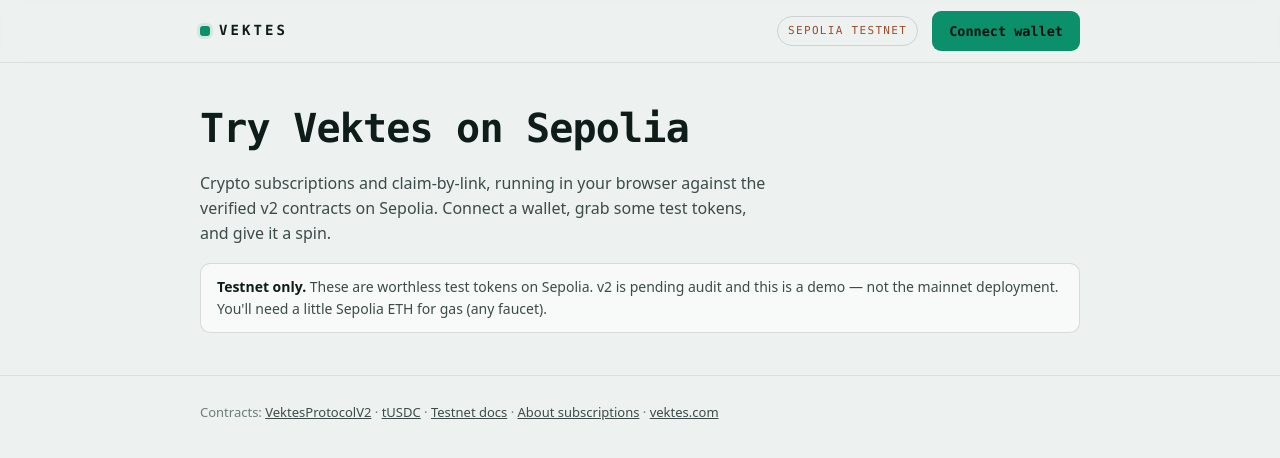
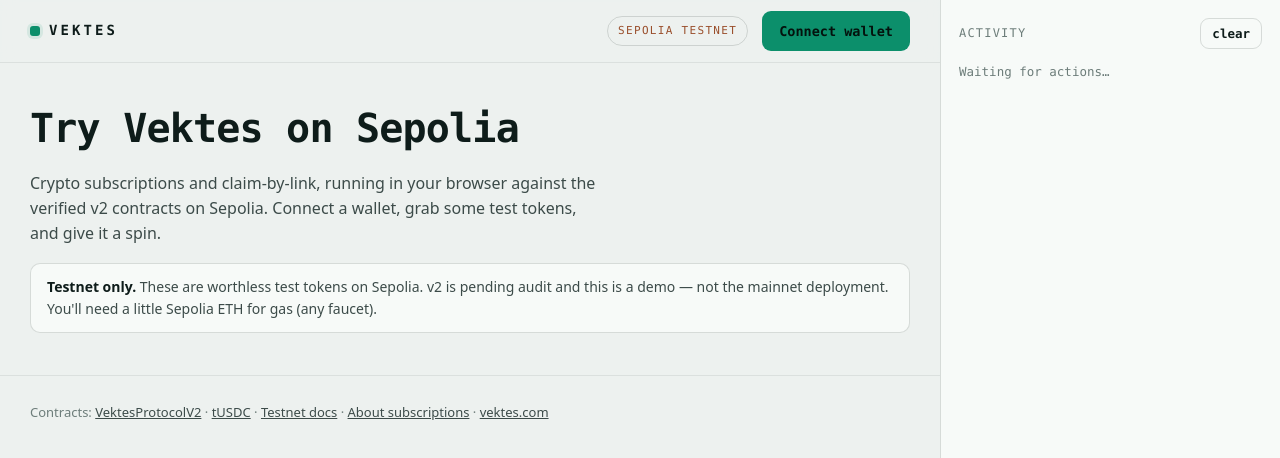
Before and after one commit to bontidy/vektes-site, a website: page try.html in a window 1280 px wide. Shown: the top 458 px of the page. Drawn offline with Linux system fonts and the light colour scheme.

Commit message:
try: activity log becomes a fixed vertical side panel on wide screens (inline on mobile) + clear button

```diff
--- a/try.html
+++ b/try.html
@@ -60,10 +60,19 @@
   .plan{border:1px solid var(--line-2);border-radius:11px;padding:14px;margin-top:12px;background:var(--raise)}
   .plan .t{font-family:var(--mono);font-size:12.5px;color:var(--ink-2);word-break:break-all}
   .plan .acts{margin-top:10px;display:flex;flex-wrap:wrap;gap:8px}
-  #log{font-family:var(--mono);font-size:12.5px;line-height:1.7;background:var(--surface);border:1px solid var(--line-2);border-radius:12px;padding:14px 16px;margin-top:20px;max-height:230px;overflow:auto}
+  #logPanel{margin-top:22px}
+  #logHead{display:flex;justify-content:space-between;align-items:center;font-family:var(--mono);font-size:12px;letter-spacing:.1em;text-transform:uppercase;color:var(--ink-3);margin-bottom:8px}
+  #log{font-family:var(--mono);font-size:12.5px;line-height:1.7;background:var(--surface);border:1px solid var(--line-2);border-radius:12px;padding:14px 16px;max-height:240px;overflow:auto}
   #log .ok{color:var(--accent-ink)}
   #log .err{color:var(--red)}
   #log a{color:var(--accent-ink)}
+  #log div{padding:1px 0}
+  @media(min-width:1080px){
+    body{padding-right:340px}
+    #logPanel{position:fixed;top:0;right:0;width:340px;height:100vh;margin:0;background:var(--surface);border-left:1px solid var(--line);padding:18px 18px 22px;display:flex;flex-direction:column;z-index:4}
+    #logHead{margin-bottom:12px}
+    #log{flex:1;max-height:none;border:none;background:transparent;padding:0;border-radius:0}
+  }
   textarea{font-family:var(--mono);font-size:12.5px;width:100%;min-height:64px;padding:10px 12px;border:1px solid var(--line);border-radius:9px;background:var(--raise);color:var(--ink);resize:vertical}
   footer{border-top:1px solid var(--line-2);margin-top:34px;padding:26px 0;color:var(--ink-3);font-size:13px}
   footer a{color:var(--ink-2)}
@@ -135,8 +144,12 @@
       <div class="row"><button id="redeemLink" class="btn">Redeem to my wallet</button></div>
     </div>
 
-    <div id="log"><span class="muted">Activity log…</span></div>
   </div>
+
+  <aside id="logPanel">
+    <div id="logHead"><span>Activity</span><button id="logClear" class="btn sm ghost">clear</button></div>
+    <div id="log"><span class="muted">Waiting for actions…</span></div>
+  </aside>
 </div>
 
 <footer><div class="wrap">
@@ -326,6 +339,7 @@ const __$G=typeof globalThis!=="undefined"?globalThis:typeof window!=="undefined
   $("redeemLink").onclick=()=>sendTx("Redeem",redeemLink);
   $("copyLink").onclick=()=>{ $("linkOut").select(); document.execCommand("copy"); log("Link copied","ok"); };
   $("gasClose").onclick=()=>$("gasModal").style.display="none";
+  $("logClear").onclick=()=>{ $("log").innerHTML='<span class="muted">Cleared.</span>'; };
   $("gasCopy").onclick=()=>{ $("gasAddr").select(); document.execCommand("copy"); $("gasCopy").textContent="Copied"; setTimeout(()=>$("gasCopy").textContent="Copy",1200); };
 })();
 </script>
```
